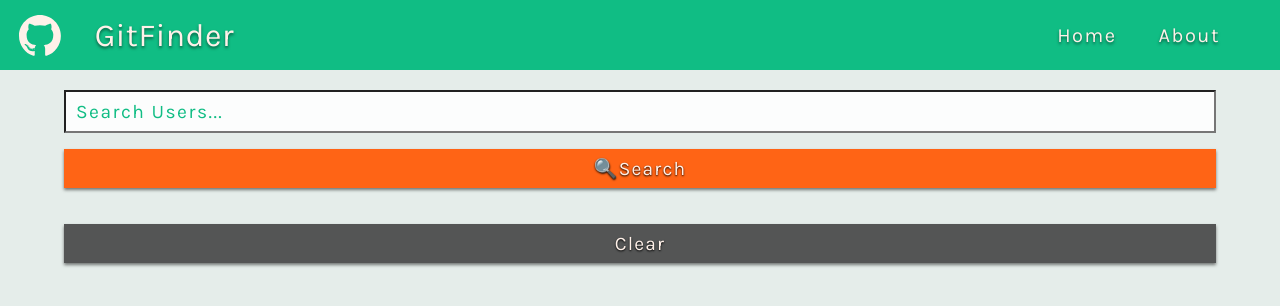
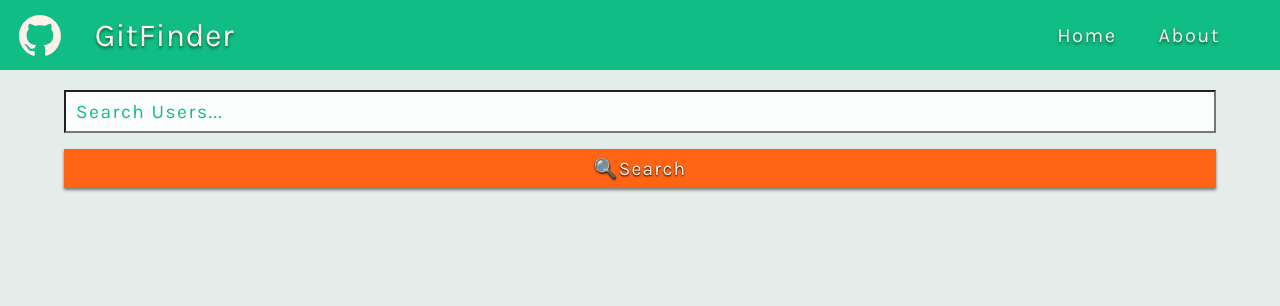
Before and after one commit to JordanWinslow/functional-react-github-user-finder, a React (Create React App) app: page / in a window 1280 px wide. Shown: the top 306 px of the page. Built offline with nearby package versions, Linux system fonts and the light colour scheme.

Commit message:
added clear button & alert component

```diff
--- a/src/App.js
+++ b/src/App.js
@@ -1,15 +1,17 @@
 import React from "react"
+import axios from "axios"
 import "./App.css"
 import Navbar from "./components/layout/Navbar"
+import Alert from "./components/layout/Alert"
+import Search from "./components/users/Search"
 import UserGrid from "./components/users/UserGrid"
-import axios from "axios"
-import Search from "./components/users/Search"
 // import StyleGuide from "./components/StyleGuide"
 
 class App extends React.Component {
 	state = {
 		users: [],
-		loading: false
+		loading: false,
+		alert: null
 	}
 	/* 	UNCOMMENT THIS TO LOAD INITIAL RESULTS ON FIRST PAGE LOAD
 
@@ -26,7 +28,7 @@ class App extends React.Component {
 				})
 			})
 			.catch(error => console.log(error))
-	} */
+  } */
 	userSearch = async text => {
 		// THIS TEXT IS RECEIVED FROM THE SEARCH COMPONENT AND PASSED UP THROUGH this.props.userSearch
 		this.setState({ users: [], loading: true })
@@ -37,15 +39,23 @@ class App extends React.Component {
 			.then(response => {
 				this.setState({ users: response.data.items, loading: false })
 			})
+			.catch(error => console.log(error))
 	}
-	clearUsers = () => this.setState({ users: [], loading: false })
-
+	clearUsers = () => this.setState({ loading: false, users: [] })
+	setAlert = (message, type) => {
+		this.setState({ alert: { message, type } })
+	}
 	render() {
 		return (
 			<React.Fragment>
 				<Navbar />
 				{/*VIEW STYLE GUIDE WITH <StyleGuide />*/}
-				<Search userSearch={this.userSearch} clearUsers={this.clearUsers} />
+				<Alert alert={this.state.alert} />
+				<Search
+					clearUsers={this.clearUsers}
+					userSearch={this.userSearch}
+					setAlert={this.setAlert}
+				/>
 				<UserGrid loading={this.state.loading} users={this.state.users} />
 			</React.Fragment>
 		)
--- /dev/null
+++ b/src/components/layout/Alert.js
@@ -0,0 +1,33 @@
+import React from "react"
+import PropTypes from "prop-types"
+import styled from "styled-components"
+
+const messageType = type => {
+	if (type === "danger") {
+		return `
+   background: rgba(100, 20, 20, 1);
+   `
+	}
+}
+
+const AlertBox = styled.div`
+	margin: 0 5vw;
+	text-align: center;
+	color: white;
+	${messageType(alert.type)}
+`
+
+const Alert = ({ alert }) => {
+	return (
+		alert !== null && (
+			<AlertBox type={alert.type}>
+				<p>{alert.message}</p>
+			</AlertBox>
+		)
+	)
+}
+
+Alert.propTypes = {
+	alert: PropTypes.object.isRequired
+}
+export default Alert
--- a/src/components/users/Search.js
+++ b/src/components/users/Search.js
@@ -39,6 +39,7 @@ const SubmitButton = styled.input`
 `
 const ClearButton = styled.button`
 	font-family: "Karla", sans-serif;
+	margin-top: -20px;
 	margin-bottom: 20px;
 	padding: 0.5rem 0;
 	font-size: 1.2rem;
@@ -59,21 +60,33 @@ const ClearButton = styled.button`
 
 class Search extends Component {
 	state = {
-		searchText: ""
+		searchText: "",
+		clearUsersButton: false
 	}
 	onChange = e => {
 		this.setState({ [e.target.name]: e.target.value }) // e.target.name is the InputText name="searchText" and e.target.value is InputText value="this.state.searchText"
 	} // we put [e.target.name] in brackets as an HTML selector to grab the name value from the input form
-	onSubmit = searchText => {
+	onSearch = searchText => {
 		searchText.preventDefault() // to prevent page reload on submit & to allow us to store the value to a variable
-		this.props.userSearch(this.state.searchText) // pass the submitted text UP into a prop called "userSearch" which also has a method in the App component. This is to demonstrate the unnecessary complexity added by using classes instead of functional React hoook based components
+		if (this.state.searchText === "") {
+			this.props.setAlert(
+				"Please enter some text before searching 😸",
+				"danger"
+			)
+		} else {
+			this.props.userSearch(this.state.searchText) // pass the submitted text UP into a prop called "userSearch" which also has a method in the App component. This is to demonstrate the unnecessary complexity added by using classes instead of functional React hoook based components
 
-		// THIS IS WHERE THE MAGIC HAPPENS
-		this.setState({ searchText: "" }) // clear the search
+			// THIS IS WHERE THE MAGIC HAPPENS
+			this.setState({ searchText: "", clearUsersButton: true }) // clear the search
+		}
+	}
+	clearUsers = () => {
+		this.setState({ searchText: "", clearUsersButton: false })
+		this.props.clearUsers()
 	}
 	render() {
 		return (
-			<FormContainer onSubmit={this.onSubmit}>
+			<FormContainer onSubmit={this.onSearch}>
 				<InputText
 					type="text"
 					name="searchText"
@@ -81,8 +94,13 @@ class Search extends Component {
 					value={this.state.searchText}
 					onChange={this.onChange}
 				/>
-				<SubmitButton type="submit" value="🔍Search" />
-				<ClearButton onClick={this.props.clearUsers}>Clear</ClearButton>
+				<SubmitButton type="submit" value="🔍Search"></SubmitButton>
+				{this.state.clearUsersButton ? (
+					<ClearButton type="button" onClick={this.clearUsers}>
+						Clear
+					</ClearButton>
+				) : null}
+				{/*WE MUST MAKE BUTTON type="button" OR ELSE IT WILL SUBMIT THE FORM AGAIN, EVEN WITH NO onSubmit DECLARATION!*/}
 			</FormContainer>
 		)
 	}
@@ -90,7 +108,8 @@ class Search extends Component {
 
 Search.propTypes = {
 	userSearch: PropTypes.func.isRequired,
-	clearUsers: PropTypes.func.isRequired
+	clearUsers: PropTypes.func.isRequired,
+	setAlert: PropTypes.func.isRequired
 }
 
 export default Search
```
Also changed, not shown: src/components/users/UserItem.js (indentation only).
